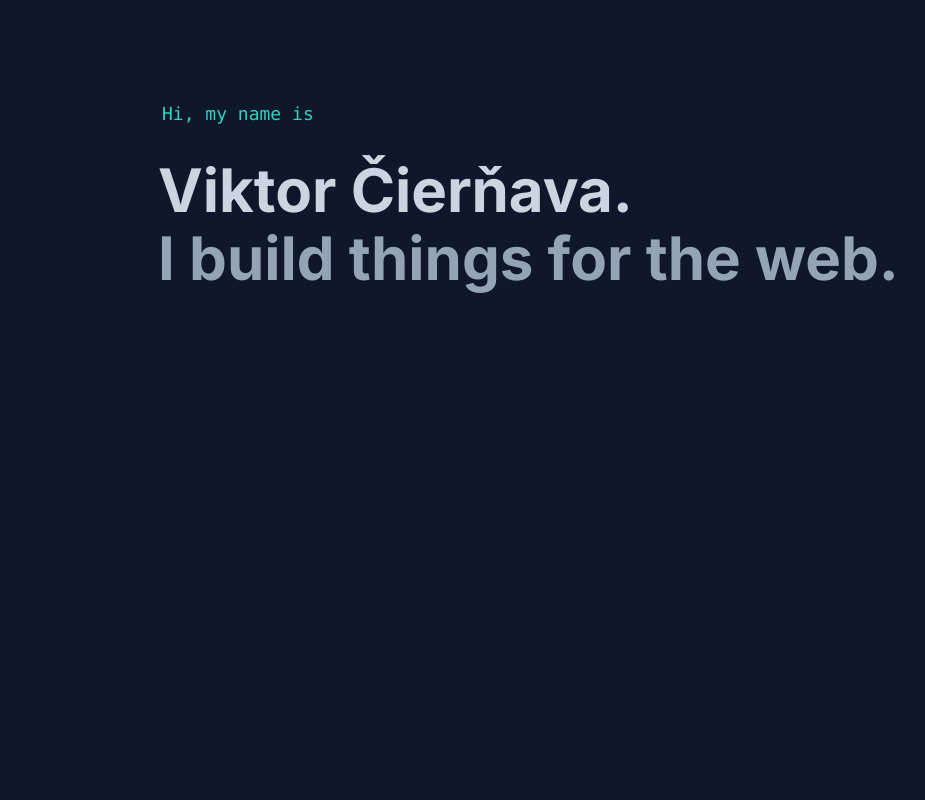
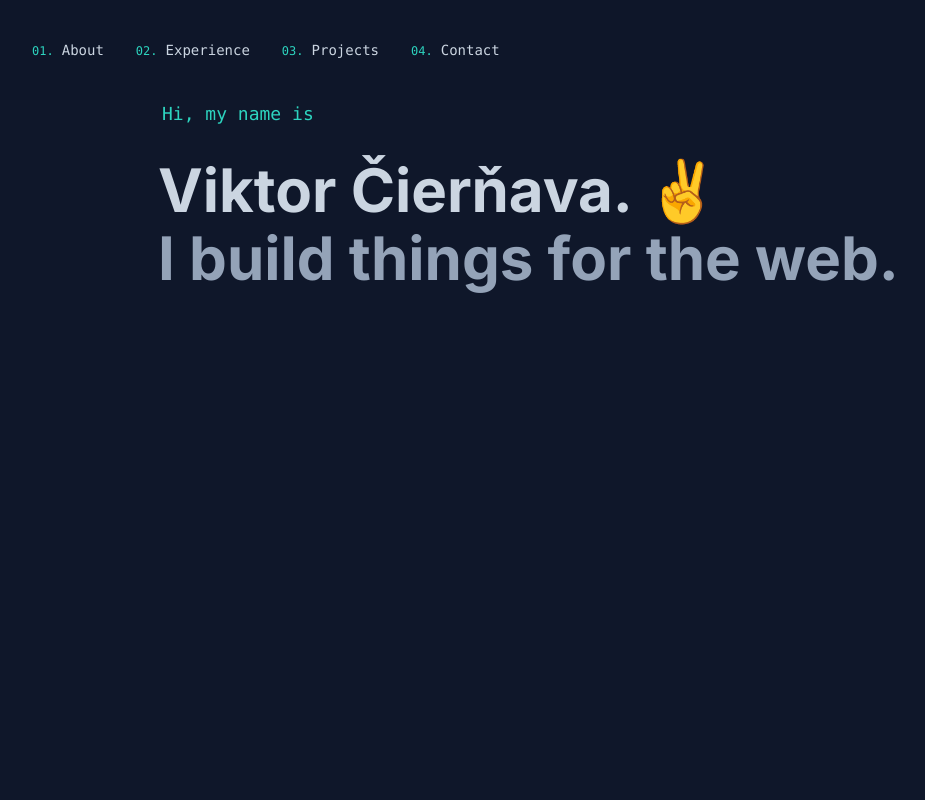
Before and after one commit to vciernava/ciernava-web, a Next.js app: page / in a window 1280 px wide. Shown: the top 800 px of the page, without its empty margins (32-957 px from the left). Built offline with nearby package versions, Linux system fonts and the light colour scheme.

Commit message:
added library for animations. fixing image import, links being forced to wrap mid way, added basic navigation structure and nav-link component.

```diff
--- a/app/components/Link.tsx
+++ b/app/components/Link.tsx
@@ -10,7 +10,7 @@ interface HrefLinkProps {
 }
 
 const HrefLink: React.FC<HrefLinkProps> = ({ href, className = '', children, externalLink }) => {
-    const linkClasses = `relative text-teal-400 micro-animated-link ${externalLink && 'pr-4'} ${className}`;
+    const linkClasses = `inline-block relative text-teal-400 micro-animated-link ${externalLink && 'pr-4'} ${className}`;
 
     return (
         <span className={linkClasses}>
--- /dev/null
+++ b/app/components/NavLink.tsx
@@ -0,0 +1,21 @@
+import Link from "next/link";
+
+interface NavLinkProps {
+    href: string;
+    className?: string;
+    children: React.ReactNode;
+}
+
+const NavLink: React.FC<NavLinkProps> = ({href, className = '' ,children}) => {
+    const linkClass = `nav-link ${className}`;
+
+    return (
+        <li className={linkClass}>
+            <Link href={href}>
+                {children}
+            </Link>
+        </li>
+    )
+}
+
+export default NavLink;
--- /dev/null
+++ b/app/components/Navigation.tsx
@@ -0,0 +1,24 @@
+"use client";
+
+import useScrollAnimation from "../useScrollAnimation";
+import NavLink from "./NavLink";
+
+const Navigation = () => {
+    const navRef = useScrollAnimation();
+    return (
+        <header ref={navRef} className="styled-header">
+        <nav className="styled-nav">
+            <div className="nav-links">
+              <ol>
+                <NavLink href="#about">About</NavLink>
+                <NavLink href="#experience">Experience</NavLink>
+                <NavLink href="#projects">Projects</NavLink>
+                <NavLink href="#contact">Contact</NavLink>
+              </ol>
+            </div>
+          </nav>
+          </header>
+    )
+}
+
+export default Navigation;
--- a/app/globals.css
+++ b/app/globals.css
@@ -7,6 +7,7 @@
     @apply bg-slate-900;
     @apply text-slate-400;
     @apply text-base;
+    @apply scroll-smooth;
   }
 
   ::selection {
@@ -16,6 +17,7 @@
 
   p {
     @apply mb-4;
+    @apply text-pretty;
   }
 
   section {
@@ -26,6 +28,72 @@
 
   .section {
     counter-increment: section 1;
+  }
+
+  .styled-header {
+    @apply fixed;
+    @apply top-0;
+    @apply px-12;
+    @apply flex;
+    @apply justify-between;
+    @apply items-center;
+    @apply bg-slate-900/85;
+    @apply backdrop-blur-md;
+    @apply transition-all;
+    @apply ease-linear;
+    @apply w-full;
+    @apply h-[100px];
+    @apply z-20;
+  }
+
+  .styled-header.scrolled {
+    @apply h-[70px];
+    @apply translate-y-0;
+    @apply shadow-xl;
+  }
+
+  .styled-nav {
+    @apply relative;
+    @apply flex;
+    @apply justify-between;
+    @apply items-center;
+    @apply font-mono;
+    @apply text-sm;
+    @apply w-full;
+    @apply z-10;
+    counter-reset: item 0;
+  }
+
+  .styled-nav .nav-links ol {
+    @apply flex;
+    @apply justify-between;
+    @apply items-center;
+  }
+
+  .styled-nav .nav-links .nav-link {
+    @apply relative;
+    @apply mx-2;
+    counter-increment: item 1;
+  }
+
+  .styled-nav .nav-links .nav-link a {
+    @apply text-slate-300;
+    @apply p-2;
+    @apply text-sm;
+    @apply transition-colors;
+    @apply ease-in-out;
+    @apply duration-300;
+  }
+
+  .styled-nav .nav-links .nav-link a:hover {
+    @apply text-teal-400;
+  }
+
+  .styled-nav .nav-links .nav-link a::before {
+    content: "0" counter(item) ".";
+    @apply mr-2;
+    @apply text-teal-400;
+    @apply text-xs;
   }
 
   .micro-animated-link::after {
@@ -151,7 +219,6 @@
   .skills-list {
     @apply grid;
     @apply list-none;
-    @apply text-sm;
     grid-template-columns: repeat(2, minmax(140px, 200px));
     gap: 0px 10px;
     @apply mt-5;
@@ -161,6 +228,9 @@
     @apply flex;
     @apply items-center;
     @apply gap-2;
+    @apply font-mono;
+    @apply text-xs;
+    @apply mb-2;
   }
 
   .skills-list li svg {
--- a/app/layout.tsx
+++ b/app/layout.tsx
@@ -1,7 +1,7 @@
 import type { Metadata } from "next";
 import { Inter } from "next/font/google";
 import "./globals.css";
-import Link from "next/link";
+import Navigation from "./components/Navigation";
 
 const inter = Inter({ subsets: ["latin"] });
 
@@ -18,6 +18,7 @@ export default function RootLayout({
   return (
     <html lang="en">
       <body className={inter.className}>
+          <Navigation />
         {children}
         </body>
     </html>
--- a/app/page.tsx
+++ b/app/page.tsx
@@ -1,15 +1,15 @@
 import { ChevronRightIcon } from "@radix-ui/react-icons";
-import Image from "next/image";
 import CountingHeading from "./components/CountingHeading";
 import HrefLink from "./components/Link";
-const personalImage = require("./assets/MELP2883.JPG");
+import Image from "next/image";
+import profilePic from './assets/MELP2883.jpg';
 
 export default function Home() {
   return (
     <main className="min-h-screen container max-w-1600">
       <section className="section-hero" id="hero">
         <h1>Hi, my name is</h1>
-        <h2>Viktor Čierňava.</h2>
+        <h2>Viktor Čierňava. ✌️</h2>
         <h3>I build things for the web.</h3>
       </section>
       <section className="section section-col-2" id="about">
@@ -20,6 +20,9 @@ export default function Home() {
               Hello! My name is Viktor and I enjoy creating and building things that live on the internet. My love for web development started back in 2018 when I decided to try editing simple WordPress themes — turns out hacking some custom functionalities together within a theme gives you a lot of opportunities.
             </p>
             <p>
+              Fast-forward to today, and I have the privilege to work at <HrefLink href="https://gamerhost.pro">an game hosting company</HrefLink>, <HrefLink href="https://etf2l.org">a esports community</HrefLink>, and <HrefLink href="https://tf2center.com">a small gaming community</HrefLink>.
+            </p>
+            <p>
               Here are a few technologies I've been working with recently:
             </p>
             <ul className="skills-list">
@@ -28,12 +31,15 @@ export default function Home() {
               <li><ChevronRightIcon /> React</li>
               <li><ChevronRightIcon /> Yarn</li>
               <li><ChevronRightIcon /> Tailwind CSS</li>
-              <li><ChevronRightIcon /> Wordpress</li>
+              <li><ChevronRightIcon /> WordPress</li>
             </ul>
           </div>
           <div className="styled-picture">
             <div className="wrapper">
-              <Image src={personalImage} alt="Viktor Čierňava" />
+              <Image
+                src={profilePic}
+                alt="Picture of the author"
+              />
             </div>
           </div>
         </div>
--- /dev/null
+++ b/app/useScrollAnimation.ts
@@ -0,0 +1,40 @@
+"use client";
+import { useEffect, useRef } from 'react';
+import gsap from 'gsap';
+
+const useScrollAnimation = () => {
+  const navRef = useRef<HTMLElement | null>(null);
+
+  useEffect(() => {
+    if (!navRef.current) return;
+
+    let lastScrollTop = 0;
+
+    const handleScroll = () => {
+      const st = window.pageYOffset || document.documentElement.scrollTop;
+      if (st > lastScrollTop) {
+        // Downscroll code
+        gsap.to(navRef.current, { y: '-100%', duration: 0.3 });
+        if(st > 0) {
+            navRef.current?.classList.add('scrolled')
+        }
+      } else {
+        // Upscroll code
+        gsap.to(navRef.current, { y: '0%', duration: 0.3 });
+        if(st === 0) {
+            navRef.current?.classList.remove('scrolled')
+        }
+      }
+      lastScrollTop = st <= 0 ? 0 : st;
+    };
+
+    window.addEventListener('scroll', handleScroll);
+    return () => {
+      window.removeEventListener('scroll', handleScroll);
+    };
+  }, []);
+
+  return navRef;
+};
+
+export default useScrollAnimation;
--- a/package.json
+++ b/package.json
@@ -10,6 +10,7 @@
   },
   "dependencies": {
     "@radix-ui/react-icons": "^1.3.0",
+    "gsap": "^3.12.5",
     "next": "14.2.2",
     "react": "^18",
     "react-dom": "^18"
```
Also changed, not shown: app/assets/MELP2883.jpg (renamed from app/assets/MELP2883.JPG), 1 other file (tests, documents, lock files or other folders).
